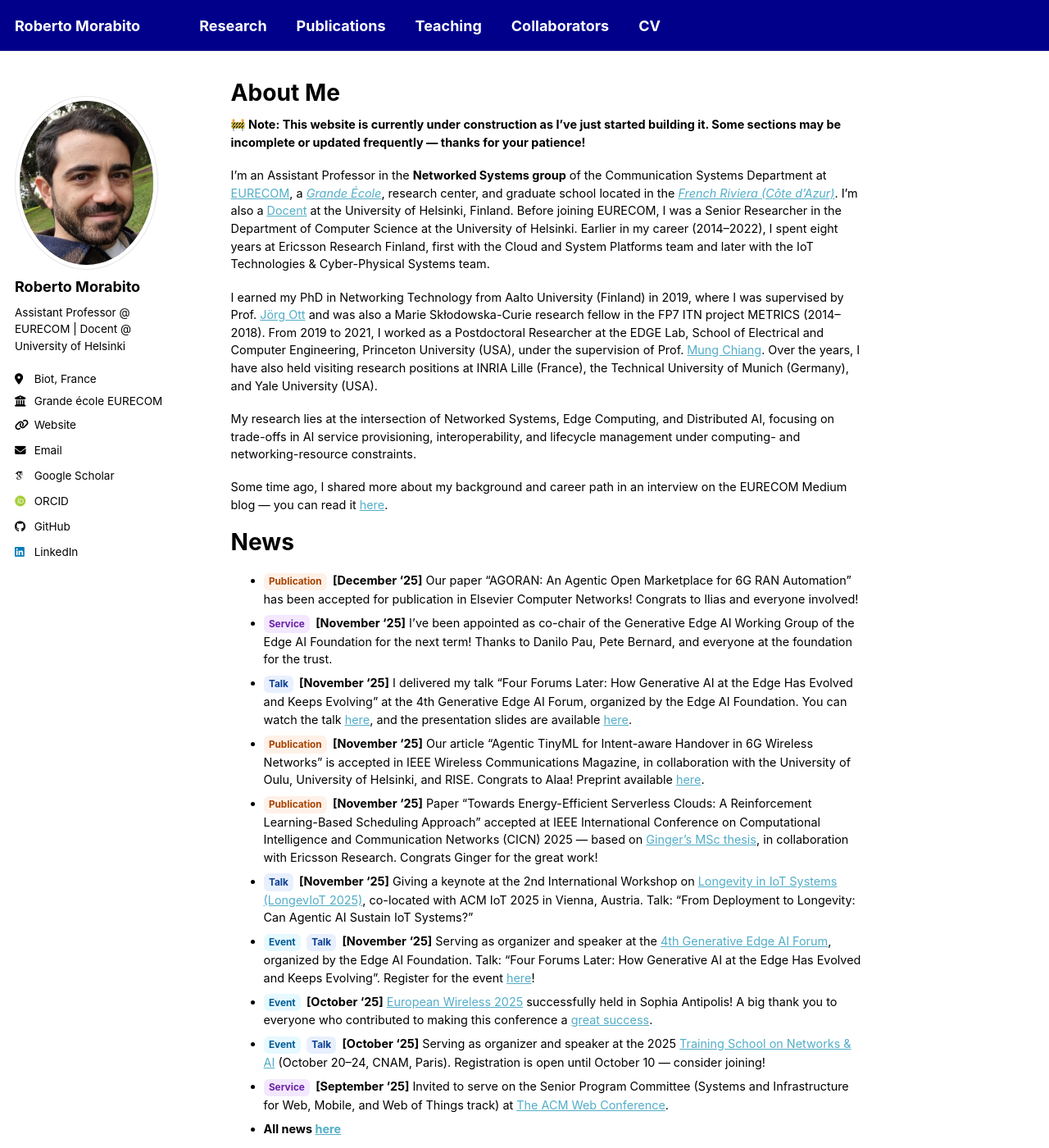
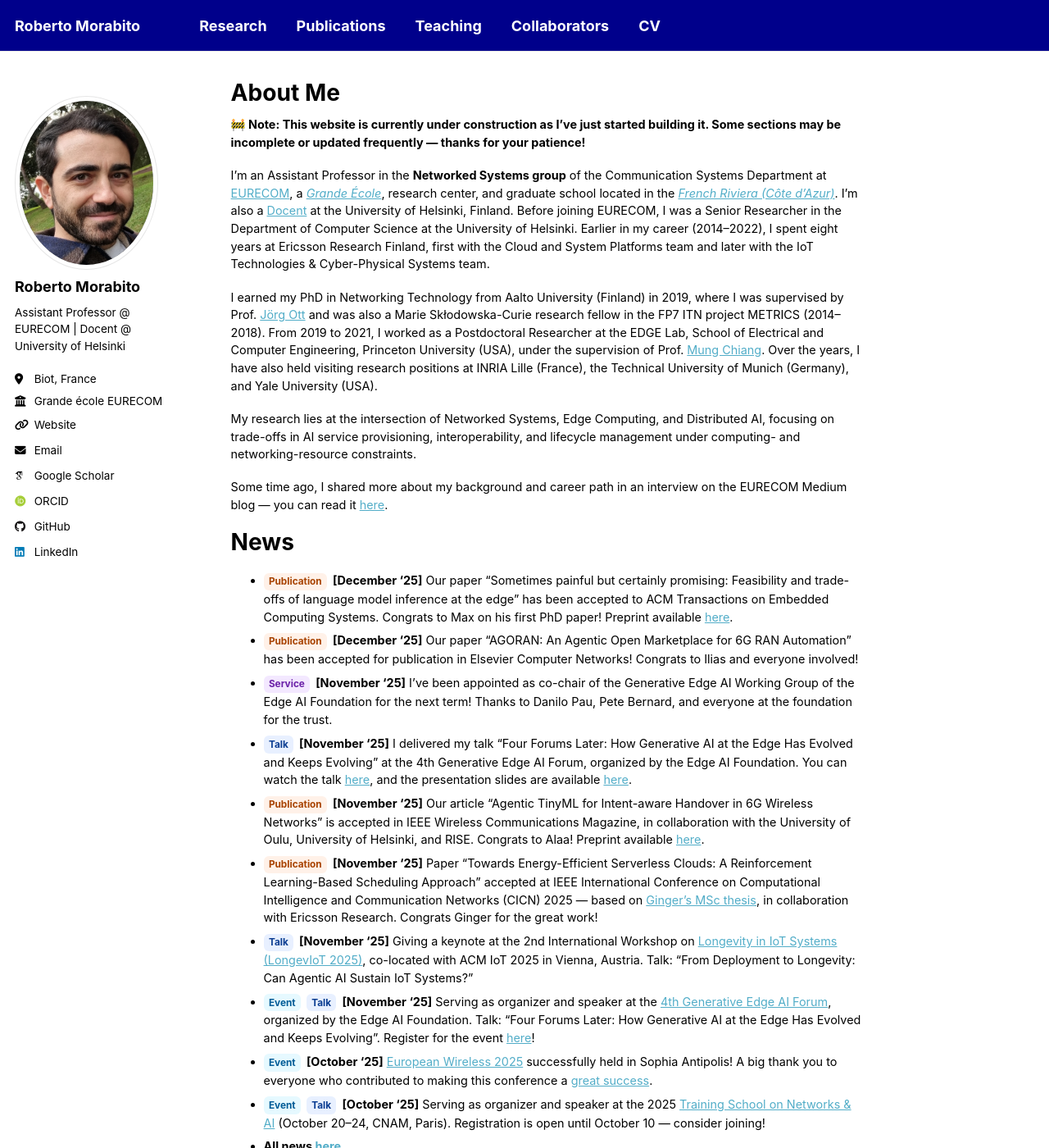
Before and after one commit to robertmora/robertmora.github.io, a Jekyll site: the page built from _pages/about.md, in a window 1280 px wide and 1400 px high. Shown: the whole window at 82% size. Built offline with Jekyll 4.4.1, drawn with Linux system fonts in a browser that asks for light colours; some web fonts are replaced; a script that is not in the unit is left out.

Commit message:
Update about.md

```diff
--- a/_pages/about.md
+++ b/_pages/about.md
@@ -18,6 +18,7 @@ Some time ago, I shared more about my background and career path in an interview
 
 News
 ======
+- [Publication](){:.tag .tag--pub} **[December '25]** Our paper "Sometimes painful but certainly promising: Feasibility and trade-offs of language model inference at the edge" has been accepted to ACM Transactions on Embedded Computing Systems. Congrats to Max on his first PhD paper! Preprint available [here](https://arxiv.org/pdf/2503.09114){:target="_blank"}.
 - [Publication](){:.tag .tag--pub} **[December '25]** Our paper "AGORAN: An Agentic Open Marketplace for 6G RAN Automation" has been accepted for publication in Elsevier Computer Networks! Congrats to Ilias and everyone involved!
 - [Service](){:.tag .tag--service} **[November '25]** I've been appointed as co-chair of the Generative Edge AI Working Group of the Edge AI Foundation for the next term! Thanks to Danilo Pau, Pete Bernard, and everyone at the foundation for the trust.
 - [Talk](){:.tag .tag--talk} **[November '25]** I delivered my talk “Four Forums Later: How Generative AI at the Edge Has Evolved and Keeps Evolving” at the 4th Generative Edge AI Forum, organized by the Edge AI Foundation. You can watch the talk [here](https://youtu.be/oTso-e2JCyU?t=11096){:target="_blank"}, and the presentation slides are available [here](https://github.com/robertmora/robertmora.github.io/blob/master/files/Roberto%20Morabito_4th%20Forum_Four%20Forums%20Later_How%20GenAI%20at%20the%20Edge%20Has%20Evolved_final.pdf){:target="_blank"}.
@@ -27,6 +28,5 @@ News
 - [Event](){:.tag .tag--event} [Talk](){:.tag .tag--talk} **[November '25]** Serving as organizer and speaker at the [4th Generative Edge AI Forum](https://www.linkedin.com/posts/edgeaifoundation_the-edge-ai-revolution-is-here-the-clouds-activity-7386421618434109440-PQS9){:target="_blank"}, organized by the Edge AI Foundation. Talk: "Four Forums Later: How Generative AI at the Edge Has Evolved and Keeps Evolving".  Register for the event [here](https://www.edgeaifoundation.org/events/generative-edge-ai-architectures-agents-apps){:target="_blank"}!
 - [Event](){:.tag .tag--event} **[October '25]** [European Wireless 2025](https://ew2025.european-wireless.org/){:target="_blank"} successfully held in Sophia Antipolis! A big thank you to everyone who contributed to making this conference a [great success](https://www.linkedin.com/posts/eurecom_5g-6g-ai-activity-7389318904403214336-lbM8){:target="_blank"}.
 - [Event](){:.tag .tag--event} [Talk](){:.tag .tag--talk} **[October '25]** Serving as organizer and speaker at the 2025 [Training School on Networks & AI](https://n-ai-twork.sciencesconf.org/){:target="_blank"} (October 20–24, CNAM, Paris). Registration is open until October 10 — consider joining!
-- [Service](){:.tag .tag--service} **[September '25]** Invited to serve on the Senior Program Committee (Systems and Infrastructure for Web, Mobile, and Web of Things track) at [The ACM Web Conference](https://www2025.thewebconf.org/){:target="_blank"}.
 - **All news [here](https://robertmora.github.io/news/){:target="_blank"}**
 -
```
